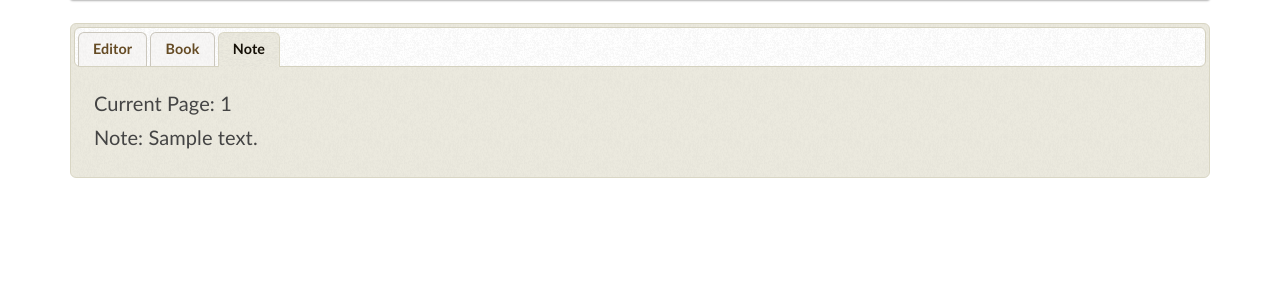
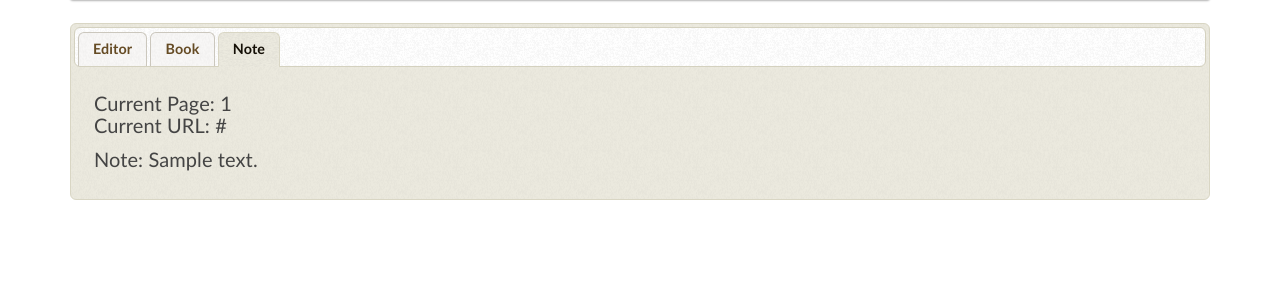
Before and after one commit to pyprism/Hiren-Books, a Django app: a page that uses templates/book.html in a window 1280 px wide. Shown: the part 64-364 px from the top of the page. Run offline with Django 3.2, Linux system fonts and the light colour scheme; a user stored in the database is signed in; tables that the repository leaves empty hold one stand-in row (values such as "Sample post"); some libraries are stand-ins or nearby versions.

Commit message:
added missing condition

```diff
--- a/templates/book.html
+++ b/templates/book.html
@@ -42,7 +42,12 @@
 
         <div id="tabs-3">
             <h5>
+                {% if url %}
                 Current Page: {{ book.page_no }}
+                <br />Current URL: {{ book.current_url }}
+                {% else %}
+                Current Page: {{ book.page_no }}
+                {% endif %}
             </h5>
             <h5>
                 {% autoescape off %}
```
